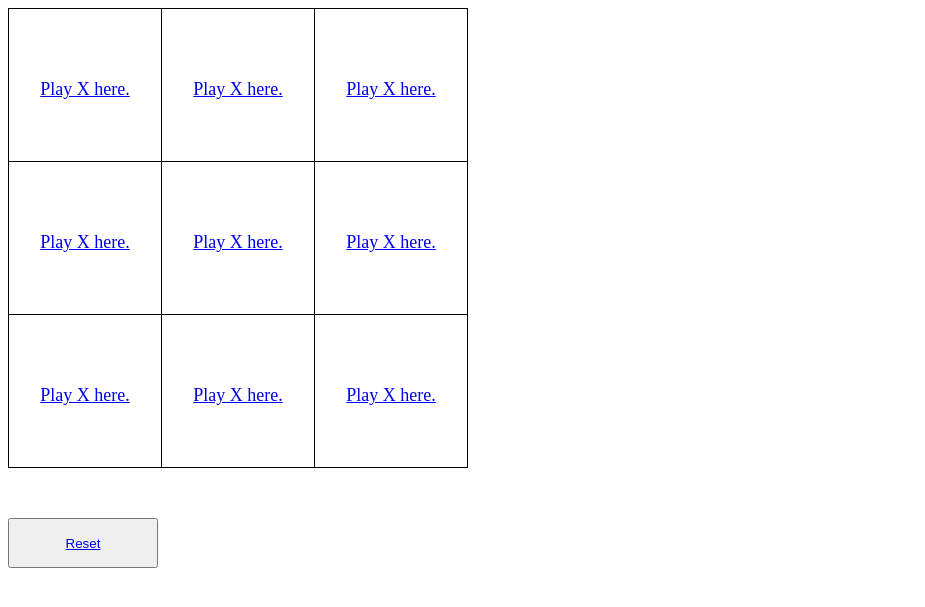
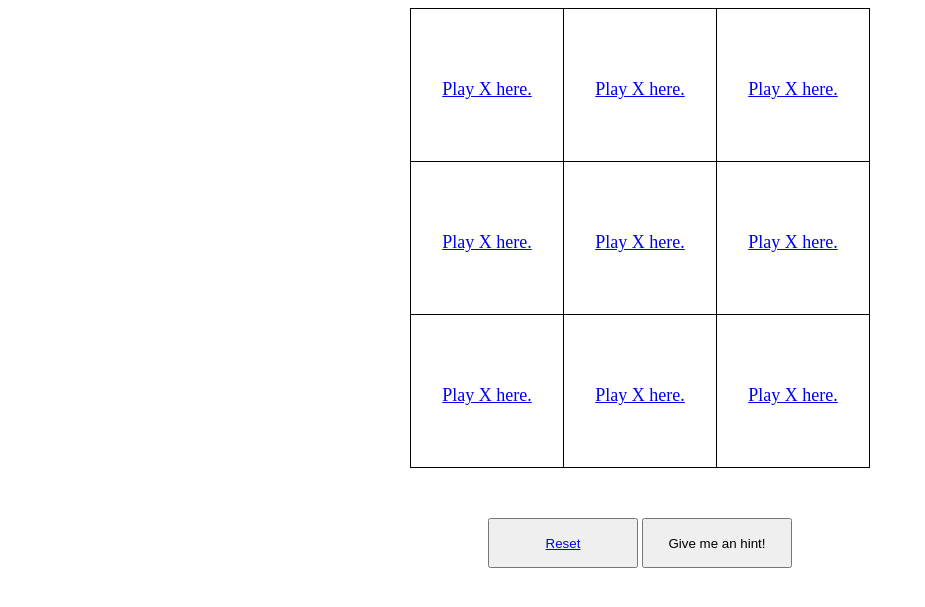
Before and after one commit to tanymanera/tic-tac-toe, a Flask app: page / in a window 1280 px wide. Shown: the top 607 px of the page, without its empty margins (0-925 px from the left). Run offline with Flask 2, Linux system fonts and the light colour scheme.

Commit message:
added hint button

```diff
--- /dev/null
+++ b/static/style.css
@@ -0,0 +1,27 @@
+body {
+    text-align: center;
+}
+
+.center {
+    margin-left: auto;
+    margin-right: auto;
+}
+
+table {
+    border-collapse: collapse;
+}
+td {
+    border: 1px solid black;
+    width: 150px;
+    height: 150px;
+    font-size: 30px;
+    text-align: center;
+}
+td > a {
+    font-size: 18px;
+}
+button {
+    height: 50px;
+    width: 150px;
+    margin-top: 50px;
+}
--- a/templates/game.html
+++ b/templates/game.html
@@ -2,29 +2,10 @@
 <html>
     <head>
         <title>Tic Tac Toe</title>
-        <style>
-            table {
-                border-collapse: collapse;
-            }
-            td {
-                border: 1px solid black;
-                width: 150px;
-                height: 150px;
-                font-size: 30px;
-                text-align: center;
-            }
-            td > a {
-                font-size: 18px;
-            }
-            button {
-                height: 50px;
-                width: 150px;
-                margin-top: 50px;
-            }
-        </style>
+        <link rel="stylesheet" href="./static/style.css">
     </head>
     <body>
-        <table>
+        <table class="center">
             {% for i in range(3) %}
                 <tr>
                     {% for j in range(3) %}
@@ -40,5 +21,6 @@
             {% endfor %}
         </table>
         <button name="reset"><a href="{{ url_for('reset')}}">Reset</a></button>
+        <button onclick="alert('Do not waste time!')">Give me an hint!</button>
     </body>
 </html>
```
